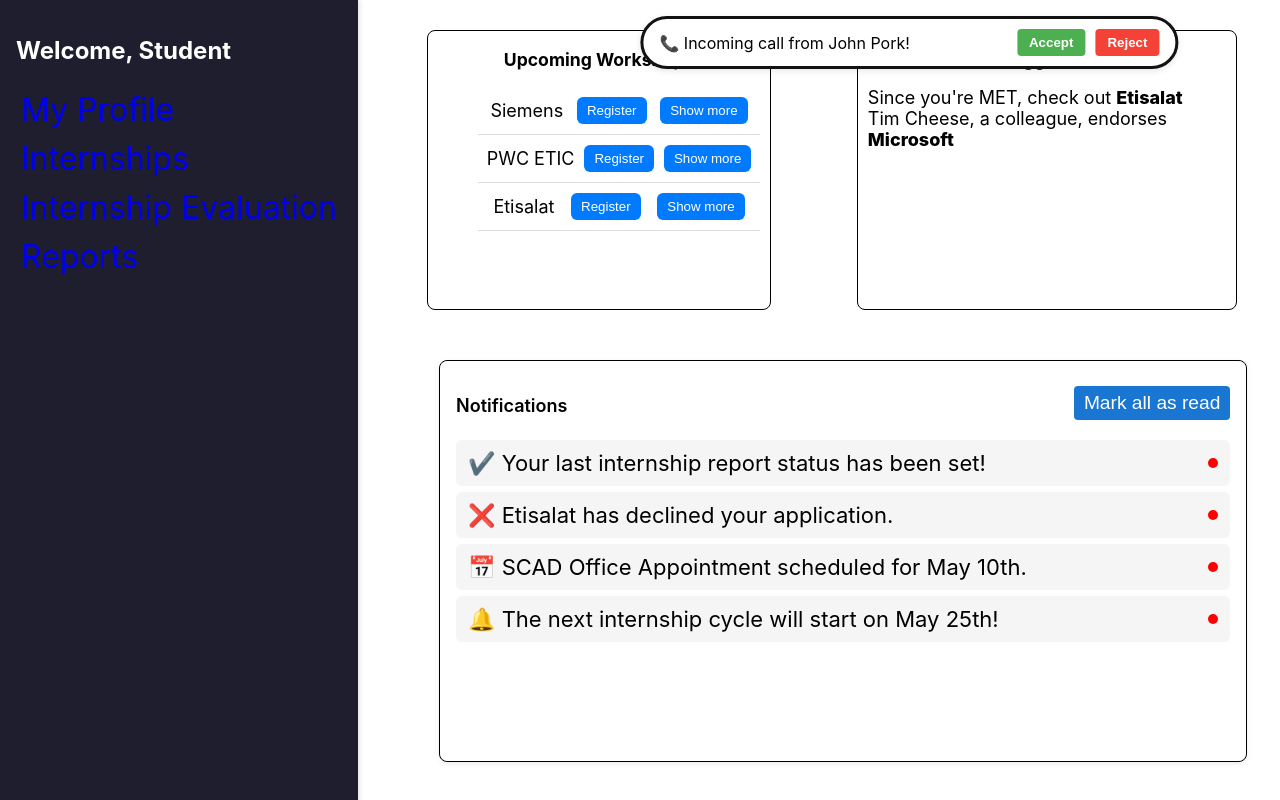
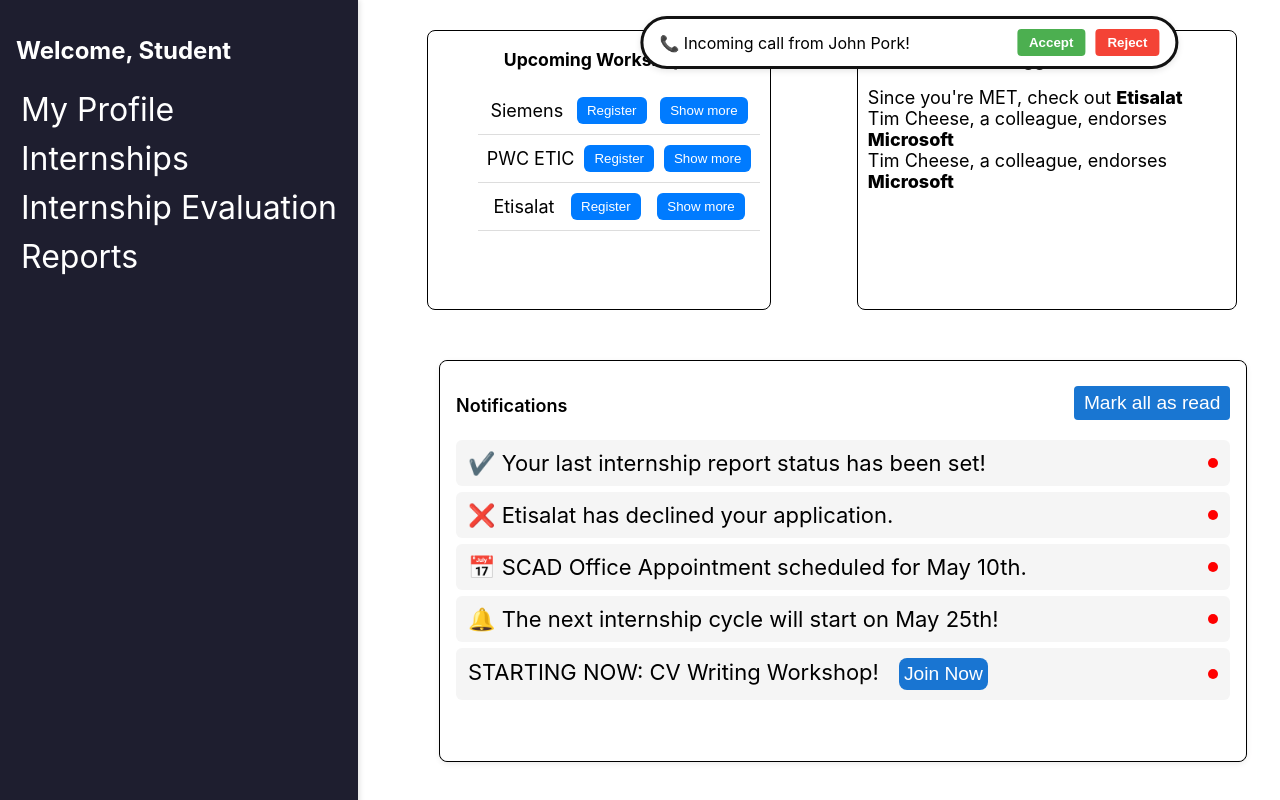
Before and after one commit to CSEN603-2025/Nashville-Fried-Software, a React (Create React App) app in the folder FRONT_END/my-app/: page / in a window 1280 px wide. Both pictures are taken after typing "name@example.com", "Sample" into the empty fields and a click on the button "Login". Built offline with nearby package versions, Linux system fonts and the light colour scheme.

Commit message:
tasks done

```diff
--- a/FRONT_END/my-app/src/Components/ComponentStyles/Notifications.css
+++ b/FRONT_END/my-app/src/Components/ComponentStyles/Notifications.css
@@ -78,3 +78,18 @@
     cursor: pointer;
     font-size: 1.2rem;
   }
+
+  .urgent-btn {
+    font-size: 1.2rem;
+    margin-left: 20px;
+    padding: 5px;
+    background-color: hsl(210, 79%, 46%);
+    color: white;
+    border: none;
+    border-radius: 8px;
+  }
+
+  .urgent-btn:hover {
+    background-color: hsl(210, 79%, 55%);
+    cursor: pointer;
+  }
--- a/FRONT_END/my-app/src/Components/ComponentStyles/Sidebar.css
+++ b/FRONT_END/my-app/src/Components/ComponentStyles/Sidebar.css
@@ -13,13 +13,25 @@
 }
 
 .link-container a {
+    position: relative;
     font-size: 2rem;
     text-decoration: none;
     padding: 2px;
     margin: 3px;
-}
-.link-container a:hover {
-    font-size: 2rem;
-    color:white;
-    text-decoration: none;
-}
+    color: white;
+  }
+
+  .link-container a::after {
+    content: "";
+    position: absolute;
+    left: 0;
+    bottom: 0;
+    height: 2px;
+    width: 0;
+    background-color: white;
+    transition: width 0.3s ease-in-out;
+  }
+
+  .link-container a:hover::after {
+    width: 100%;
+  }
--- a/FRONT_END/my-app/src/Components/Dashboard/Notifications.tsx
+++ b/FRONT_END/my-app/src/Components/Dashboard/Notifications.tsx
@@ -2,16 +2,18 @@
 import { FontAwesomeIcon } from '@fortawesome/react-fontawesome';
 import { faClock, faCheck, faXmark, faCheckDouble } from '@fortawesome/free-solid-svg-icons';
 import '../ComponentStyles/Notifications.css'
+import { useNavigate } from 'react-router-dom';
 const Notifications = ({notifications}) =>{
 
-    const initial = notifications.map((msg) => ({ msg, read: false }));
-
+    const initial = notifications.map((msg) => ({ msg, read: false, isUrgent: false }));
+    const navigate = useNavigate();
     const [allNotifs, setAllNotifs] = useState([
       ...initial,
-      { msg: "✔️ Your last internship report status has been set!", read: false },
-      { msg: "❌ Etisalat has declined your application.", read: false },
-      { msg: "📅 SCAD Office Appointment scheduled for May 10th.", read: false },
-      { msg: "🔔 The next internship cycle will start on May 25th!", read: false },
+      { msg: "✔️ Your last internship report status has been set!", read: false, isUrgent:false },
+      { msg: "❌ Etisalat has declined your application.", read: false, isUrgent:false },
+      { msg: "📅 SCAD Office Appointment scheduled for May 10th.", read: false, isUrgent:false },
+      { msg: "🔔 The next internship cycle will start on May 25th!", read: false, isUrgent:false },
+      {msg: "STARTING NOW: CV Writing Workshop!", read: false, isUrgent:true}
     ]);
     useEffect(() => {
         const newNotifs = notifications.map((msg) => ({ msg, read: false }));
@@ -33,6 +35,10 @@
       setAllNotifs((prev) => prev.map((n) => ({ ...n, read: true })));
     };
 
+    const handleJoin = () =>{
+      navigate('/workshop')
+    }
+
     return (
       <div className="notifs">
         <div className="notif-header">
@@ -44,6 +50,7 @@
             <li key={idx} onClick={() => markRead(idx)}>
               {note.msg}
               {!note.read && <span className="red-dot"></span>}
+              {note.isUrgent && <button className="urgent-btn" onClick={handleJoin}>Join Now</button>}
             </li>
           ))}
         </ul>
--- a/FRONT_END/my-app/src/Components/Dashboard/Suggested.tsx
+++ b/FRONT_END/my-app/src/Components/Dashboard/Suggested.tsx
@@ -14,7 +14,7 @@
             <ul>
             <li>Since you're MET, check out <span className="bolded">Etisalat</span></li>
             <li>Tim Cheese, a colleague, endorses <span className="bolded">Microsoft</span></li>
-            <li></li>
+            <li>Tim Cheese, a colleague, endorses <span className="bolded">Microsoft</span></li>
             <li></li>
             <li></li>
             </ul>
```
